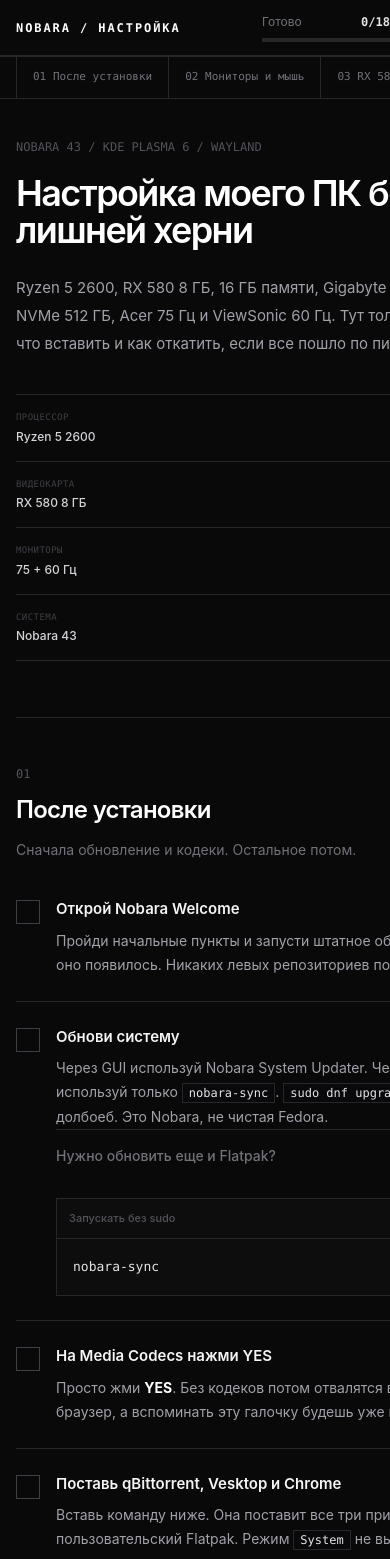
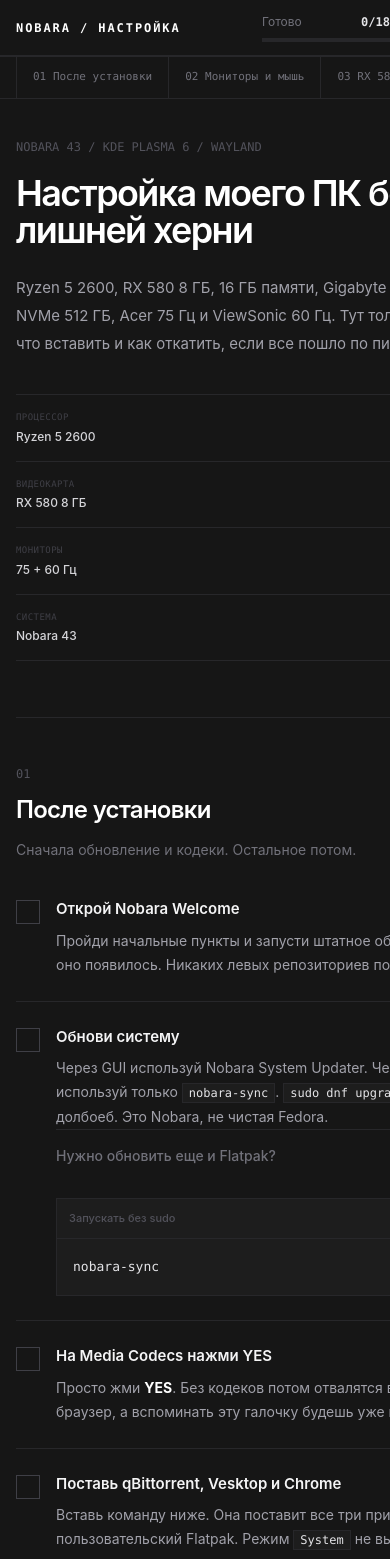
Before and after one commit to CYHTm/rxnobarawiki, a Next.js app: page / in a window 390 px wide. Shown: the top 1559 px of the page. Built offline with nearby package versions, Linux system fonts and the light colour scheme.

Commit message:
Сделать фон сайта мягче
Co-authored-by: arena-agent <297053741+arena-agent@users.noreply.github.com>

```diff
--- a/app/globals.css
+++ b/app/globals.css
@@ -3,7 +3,7 @@
 @tailwind utilities;
 
 :root {
-  --background: 0 0% 4%;
+  --background: 0 0% 9%;
   --foreground: 0 0% 90%;
   --border: 0 0% 15%;
   --font-sans: Inter, ui-sans-serif, system-ui, -apple-system, BlinkMacSystemFont, "Segoe UI", sans-serif;
@@ -16,7 +16,7 @@
 }
 
 html {
-  background: #090909;
+  background: #161616;
   scroll-behavior: smooth;
   scroll-padding-top: 6rem;
 }
@@ -24,7 +24,7 @@
 body {
   min-height: 100vh;
   margin: 0;
-  background: #090909;
+  background: #161616;
   color: hsl(var(--foreground));
   font-family: var(--font-sans);
   font-synthesis: none;
@@ -40,7 +40,7 @@
 
 ::selection {
   background: #f4f4f5;
-  color: #090909;
+  color: #161616;
 }
 
 ::-webkit-scrollbar {
@@ -49,11 +49,11 @@
 }
 
 ::-webkit-scrollbar-track {
-  background: #090909;
+  background: #161616;
 }
 
 ::-webkit-scrollbar-thumb {
-  border: 3px solid #090909;
+  border: 3px solid #161616;
   background: #3f3f46;
 }
 
@@ -68,7 +68,7 @@
   width: 16px;
   height: 16px;
   appearance: none;
-  border: 3px solid #090909;
+  border: 3px solid #161616;
   border-radius: 0;
   background: #fafafa;
   box-shadow: 0 0 0 1px #fafafa;
@@ -77,7 +77,7 @@
 input[type="range"]::-moz-range-thumb {
   width: 12px;
   height: 12px;
-  border: 3px solid #090909;
+  border: 3px solid #161616;
   border-radius: 0;
   background: #fafafa;
   box-shadow: 0 0 0 1px #fafafa;
--- a/app/layout.tsx
+++ b/app/layout.tsx
@@ -26,7 +26,7 @@
 export const viewport: Viewport = {
   width: "device-width",
   initialScale: 1,
-  themeColor: "#090909",
+  themeColor: "#161616",
 };
 
 export default function RootLayout({ children }: Readonly<{ children: React.ReactNode }>) {
--- a/components/CodeSnippet.tsx
+++ b/components/CodeSnippet.tsx
@@ -29,7 +29,7 @@
   }
 
   return (
-    <div className={cn("border border-zinc-800 bg-[#0d0d0d]", className)}>
+    <div className={cn("border border-zinc-800 bg-[#1d1d1d]", className)}>
       <div className="flex min-h-10 items-center justify-between border-b border-zinc-800 px-3">
         <span className="text-[11px] font-medium text-zinc-600">{label}</span>
         <button type="button" onClick={copy} className="flex h-8 items-center gap-2 px-2 text-xs text-zinc-500 hover:text-white focus-visible:outline-none focus-visible:ring-1 focus-visible:ring-white" aria-label="Скопировать команду">
--- a/components/GuideContent.tsx
+++ b/components/GuideContent.tsx
@@ -12,7 +12,7 @@
 export function GuideContent() {
   return (
     <ChecklistProvider>
-      <div className="min-h-screen bg-[#090909] text-zinc-200">
+      <div className="min-h-screen bg-[#161616] text-zinc-200">
         <Header />
         <div className="mx-auto max-w-[1180px] px-4 sm:px-6">
           <MobileNav />
@@ -38,7 +38,7 @@
 
 function Header() {
   return (
-    <header className="sticky top-0 z-40 h-14 border-b border-zinc-800 bg-[#090909]">
+    <header className="sticky top-0 z-40 h-14 border-b border-zinc-800 bg-[#161616]">
       <div className="mx-auto flex h-full max-w-[1180px] items-center justify-between px-4 sm:px-6">
         <a href="#top" className="font-mono text-xs font-semibold tracking-[0.16em] text-white">
           NOBARA / НАСТРОЙКА
@@ -330,7 +330,7 @@
 }
 
 function Code({ children }: { children: React.ReactNode }) {
-  return <code className="border border-zinc-800 bg-zinc-950 px-1.5 py-0.5 font-mono text-[12px] text-zinc-200">{children}</code>;
+  return <code className="border border-zinc-800 bg-[#1d1d1d] px-1.5 py-0.5 font-mono text-[12px] text-zinc-200">{children}</code>;
 }
 
 function Settings({ children, className = "" }: { children: React.ReactNode; className?: string }) {
--- a/components/SettingsNav.tsx
+++ b/components/SettingsNav.tsx
@@ -60,7 +60,7 @@
 
 export function MobileNav() {
   return (
-    <div className="sticky top-14 z-30 -mx-4 overflow-x-auto border-y border-zinc-800 bg-[#090909] px-4 sm:-mx-6 sm:px-6 lg:hidden">
+    <div className="sticky top-14 z-30 -mx-4 overflow-x-auto border-y border-zinc-800 bg-[#161616] px-4 sm:-mx-6 sm:px-6 lg:hidden">
       <nav className="flex min-w-max" aria-label="Разделы гайда">
         {navigation.map((item) => (
           <a key={item.id} href={`#${item.id}`} className="border-r border-zinc-800 px-4 py-3 font-mono text-[11px] text-zinc-500 first:border-l hover:text-white">
```
Also changed, not shown: 12 other files (tests, documents, lock files or other folders).
